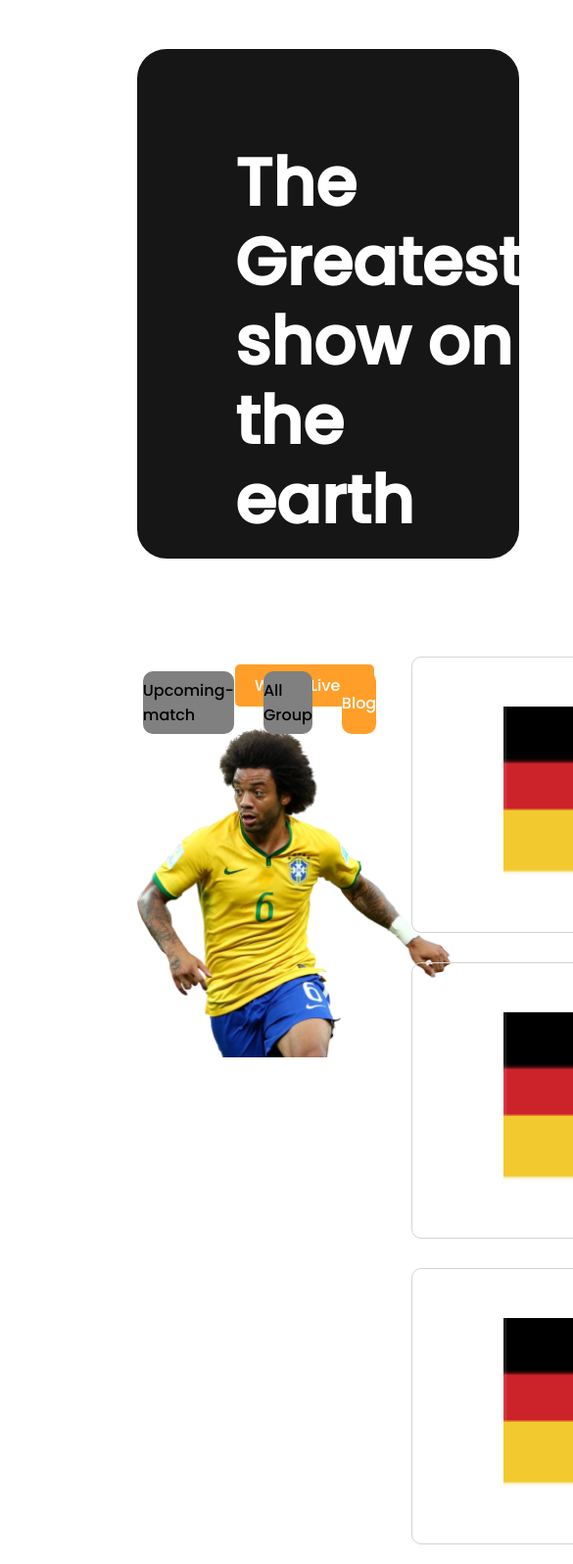
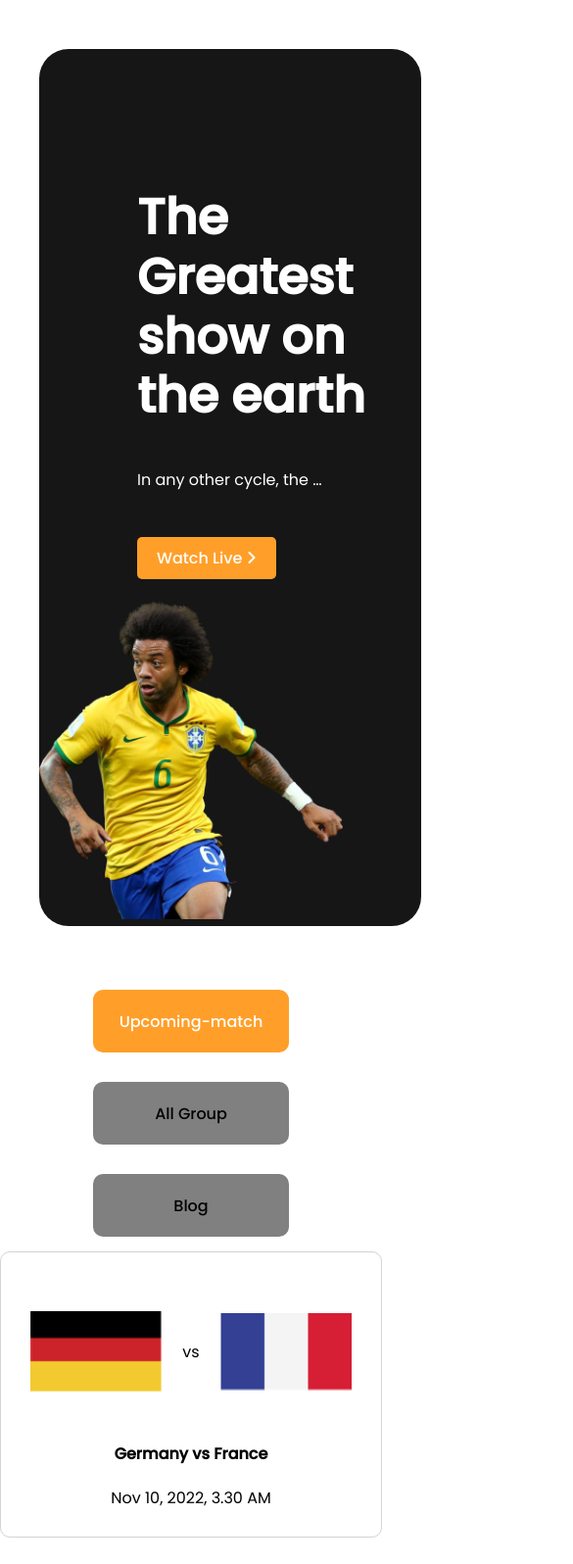
Before and after one commit to mdhasantaraque/assignment_world_cup, a plain HTML site: page match.html in a window 390 px wide. Shown: the top 1596 px of the page at 98% size, 585 px wide, since content can reach past the window. Drawn offline with Linux system fonts and the light colour scheme.

Commit message:
responsive

```diff
--- a/match.html
+++ b/match.html
@@ -30,10 +30,10 @@
         </div>
     </section>
 <!------------ Match Section------------->
-    <section class="continer">
+    <section class="container">
         <div class="blog">
             <div class="upcoming-match">
-                <a href="index.html" id="">Upcoming-match</a>
+                <a href="index.html" id="matches">Upcoming-match</a>
                 <a href="#" id="">All Group</a>
                 <a href="#" id="blog-blog">Blog</a>
             </div>
--- a/match_style.css
+++ b/match_style.css
@@ -9,9 +9,8 @@ body{
     font-family: 'Poppins', sans-serif;
 }
 .top-page{
-    width: 1090px;
-    height: 520px;
-    margin: 50px 140px;
+    width: 1290px;
+    margin: 50px 40px;
     background-color: #161616;
     border-radius:30px;
     color:white;
@@ -20,7 +19,7 @@ body{
 }
 .title{
     margin-left: 100px;
-    margin-top: 40px;
+    margin-top: 100px;
 }
 h1{
     font-size: 8vh;
@@ -50,11 +49,9 @@ h1{
 }
 /* ---------- Match Section---------- */
 .continer{
-    width: 1090px;
     display: grid;
     grid-template-columns: 250px repeat(1, 1fr);
-    margin: 100px 140px;
-    gap: 30px;
+    margin: 50px 20px;
 }
 .upcoming-match{
     display: flex;
@@ -81,7 +78,7 @@ h1{
     grid-template-columns: repeat(3, 1fr);
     gap: 30px;
 }
-#blog-blog{
+#matches{
     background-color: #FF9F29;
     color:white;
 }
@@ -90,39 +87,32 @@ h1{
     text-align: center;
     border: 1px solid lightgrey;
     border-radius: 10px;
-    padding-top: 50px;
+    padding: 30px 0;
 }
 .transfer .blog-images{
     width: 35%;
-    margin-bottom: 20px;
+    margin: 30px 20px;
 }
-.transfer p{
-    display: inline;
-    margin: 20px;
-}
+
 .match{
     display: flex;
     justify-content: center;
     align-items: center;
 }
-h4, .blog-icon{
+h4{
     margin: 20px;
 }
 
-.blog-icon, span{
-    display: flex;
-    align-items: center;
-}
+
 /*----------------Footer----------- */
 footer{
-    height: 300px;
     background-color: #161616;
     display: flex;
     flex-direction: column;
     justify-content: center;
     align-items: center;
 }
-h2,.information p{
+h2, hr,.information p{
     color: white;
 }
 hr{
@@ -143,20 +133,21 @@ hr{
     margin:30px;
 }
 /* ----------Mobile------------ */
- @media only screen and (max-width:688px){
-    .top-page, .container,.blogs{
+@media only screen and (max-width:688px){
+    .top-page, .container, .blogs{
         width: 100%;
         grid-template-columns: repeat(1, 1fr);
     }
+    h1{
+        font-size: 6vh;
+    }
+
     .title p{
         height: 50px;
-        width: 300px;
+        width: 200px;
         white-space: nowrap;
         overflow: hidden;
         text-overflow: ellipsis;
-    }
-    .upcoming-match{
-        flex-direction: row;
     }
     .information{
         flex-direction: column;
@@ -168,4 +159,7 @@ hr{
         max-width: 100%;
         grid-template-columns: repeat(2, 1fr);
     }
+    .upcoming-match{
+        flex-direction: row;
+    }
 }
--- a/style.css
+++ b/style.css
@@ -10,9 +10,8 @@ body{
     font-family: 'Poppins', sans-serif;
 }
 .top-page{
-    width: 1090px;
-    height: 520px;
-    margin: 50px 140px;
+    width: 1290px;
+    margin: 50px 40px;
     background-color: #161616;
     border-radius:30px;
     color:white;
@@ -22,7 +21,7 @@ body{
 }
 .title{
     margin-left: 100px;
-    margin-top: 40px;
+    margin-top: 100px;
 }
 
 h1{
@@ -53,11 +52,10 @@ h1{
 }
 /* ---------- Blog Section---------- */
 .container{
-    width: 1090px;
     display: grid;
     grid-template-columns: 250px repeat(1, 1fr);
-    margin: 100px 140px;
-    gap: 30px;
+    margin: 50px 20px;
+
 }
 .upcoming-match{
     display: flex;
@@ -84,12 +82,12 @@ h1{
     grid-template-columns: repeat(3, 1fr);
     gap: 30px;
 }
-#blog-blog{
+#matches{
     background-color: #FF9F29;
     color:white;
 }
 .transfer{
-    height: 320px;
+    height: 380px;
     border: 1px solid lightgrey;
     border-radius: 10px;
 }
@@ -109,14 +107,13 @@ h5, .blog-icon{
 }
 /*----------------Footer----------- */
 footer{
-    height: 300px;
     background-color: #161616;
     display: flex;
     flex-direction: column;
     justify-content: center;
     align-items: center;
 }
-h2,.information p{
+h2, hr, .information p{
     color: white;
 }
 hr{
@@ -140,27 +137,34 @@ hr{
 /* ----------Mobile------------ */
 @media only screen and (max-width:688px){
     .top-page, .container,.blogs{
-        width: 50%;
+        width: 100%;
         grid-template-columns: repeat(1, 1fr);
+    }
+    h1{
+        font-size: 6vh;
     }
     .title p{
         height: 50px;
-        width: 300px;
+        width: 200px;
         white-space: nowrap;
         overflow: hidden;
         text-overflow: ellipsis;
     }
-    .upcoming-match{
-        flex-direction: row;
-    }
+
     .information{
         flex-direction: column;
     }
 }
 /* -----------Tablet----------- */
 @media only screen and (min-width:689px) and (max-width:992px){
+    .container{
+        grid-template-columns: repeat(1, 1fr);
+    }
     .blogs{
         max-width: 100%;
         grid-template-columns: repeat(2, 1fr);
     }
+    .upcoming-match{
+        flex-direction: row;
+    }
 }
```
Also changed, not shown: index.html (+1 -1 lines).
